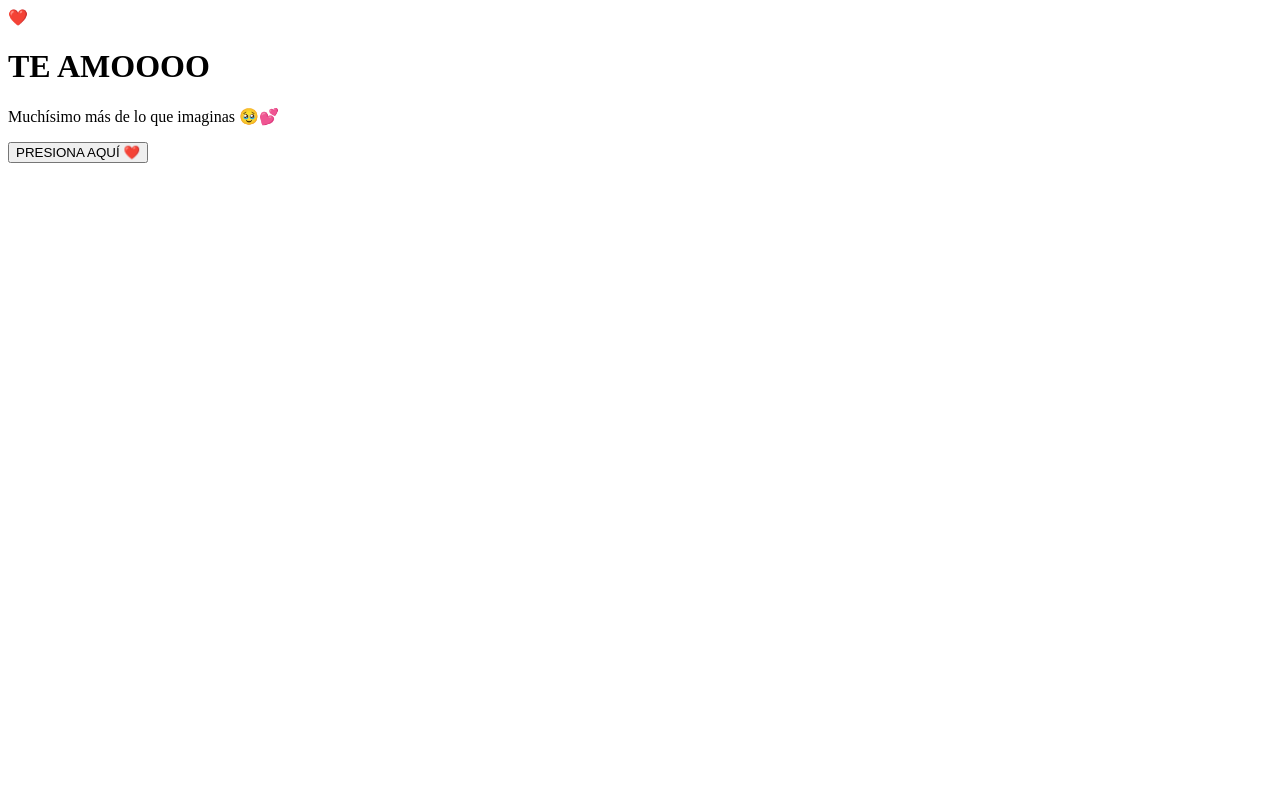
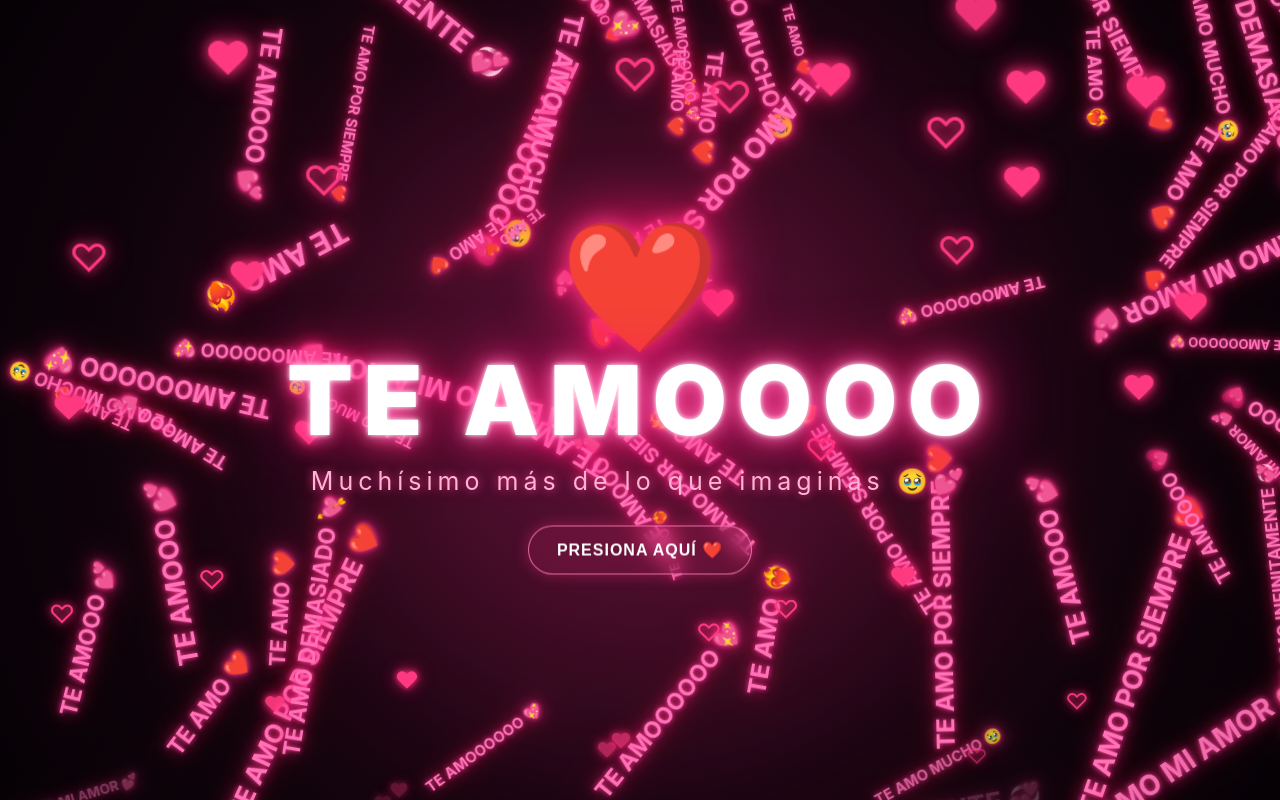
Before and after one commit to omarher2901/teamo, a plain HTML site: page index.html in a window 1280 px wide. Drawn offline with Linux system fonts and the light colour scheme.

Commit message:
Update index.html with script and CSS link corrections
Added a script tag for JavaScript functionality and corrected the link tag for CSS.

```diff
--- a/index.html
+++ b/index.html
@@ -1,35 +1,30 @@
-
 <!DOCTYPE html>
 <html lang="es">
+
 <head>
     <meta charset="UTF-8">
 
-    <!-- Importante para celulares -->
     <meta name="viewport"
           content="width=device-width, initial-scale=1.0, viewport-fit=cover">
 
     <meta name="theme-color" content="#12000b">
 
     <title>TE AMOOOO ❤️</title>
-    <link ref="stylesheet" src="/style.css">
 
-
+    <!-- CSS -->
+    <link rel="stylesheet" href="./style.css">
 </head>
-
 
 <body>
 
     <!-- Brillo -->
     <div class="brillo"></div>
 
-
     <!-- Lluvia de TE AMO -->
     <div id="lluvia"></div>
 
-
     <!-- Corazones -->
     <div id="corazones"></div>
-
 
     <!-- Mensaje -->
     <main class="contenido">
@@ -52,8 +47,9 @@
 
     </main>
 
-
-
+    <!-- JavaScript -->
+    <script src="./script.js"></script>
 
 </body>
+
 </html>
```
